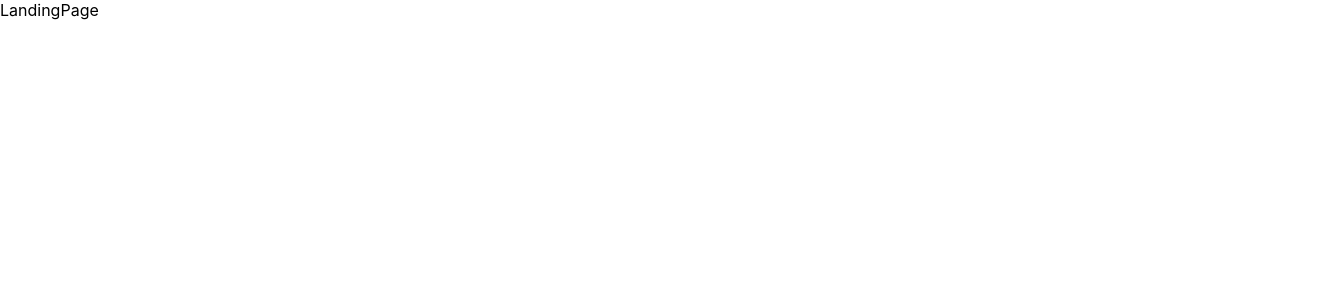
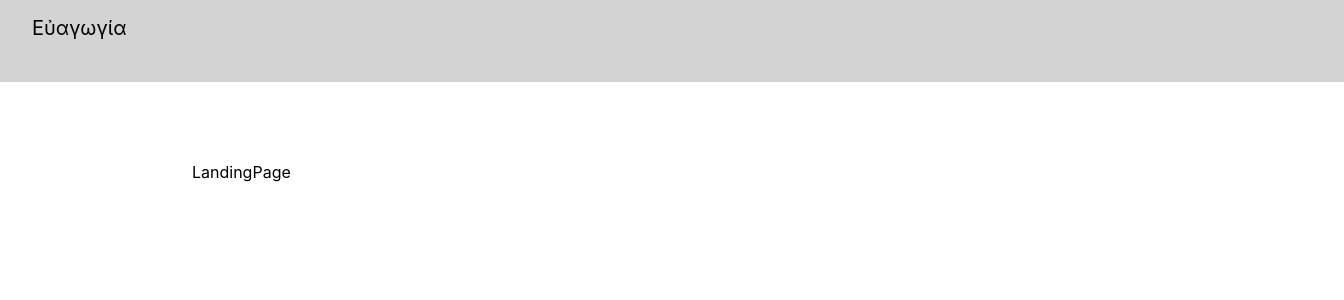
Before and after one commit to coleenhuang/Euagogia, a React (Create React App) app: page / in a window 1280 px wide. Shown: the top 300 px of the page, 1344 px wide, since content can reach past the window. Built offline with nearby package versions, Linux system fonts and the light colour scheme.

Commit message:
added basic styling for header

```diff
--- /dev/null
+++ b/src/App.css
@@ -0,0 +1,11 @@
+header {
+    width: 100%;
+    height: 50px;
+    font-size: 20px;
+    padding: 1rem 2rem;
+    background-color: lightgray;
+}
+
+.container {
+    padding: 10vh 15vw;
+}
--- a/src/App.js
+++ b/src/App.js
@@ -1,14 +1,19 @@
 import React from 'react';
 import { BrowserRouter, Route } from 'react-router-dom';
+import Header from './Header';
 import LandingPage from './landing/LandingPage';
 import LanguagesPage from './languages/LanguagesPage';
 import SetPage from './sets/SetPage';
 import CardPage from './card/CardPage';
 import CardEditPage from './cardList/CardEditPage';
+import './App.css'
+
 
 function App() {
   return (
     <main className='App'>
+      <Header />
+      <div className='container'>
         <BrowserRouter>
           <Route path='/' exact component={LandingPage}/>
           <Route path='/languages' exact component={LanguagesPage} />
@@ -16,6 +21,7 @@ function App() {
           <Route path='/card' exact component={CardPage} />
           <Route path='/edit' exact component={CardEditPage} />
         </BrowserRouter>
+      </div>
     </main>
   );
 }
--- a/src/Header.js
+++ b/src/Header.js
@@ -3,7 +3,11 @@ import React from 'react';
 const Header = () => {
     return (
         <header>
-            εὐαγωγία
+            <span>
+                Εὐαγωγία
+            </span>
         </header>
     )
 }
+
+export default Header;
```
Also changed, not shown: src/index.css (line endings or trailing spaces). Lines whose indentation alone changed are shown as unchanged.
